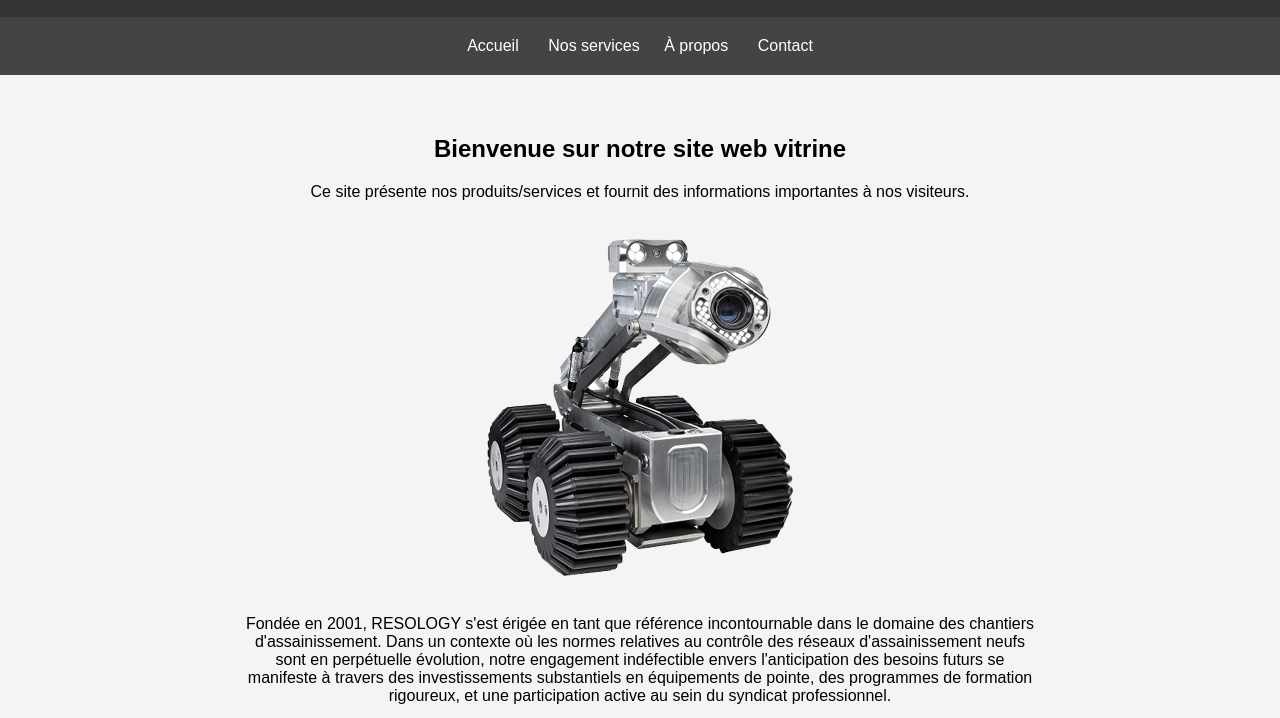
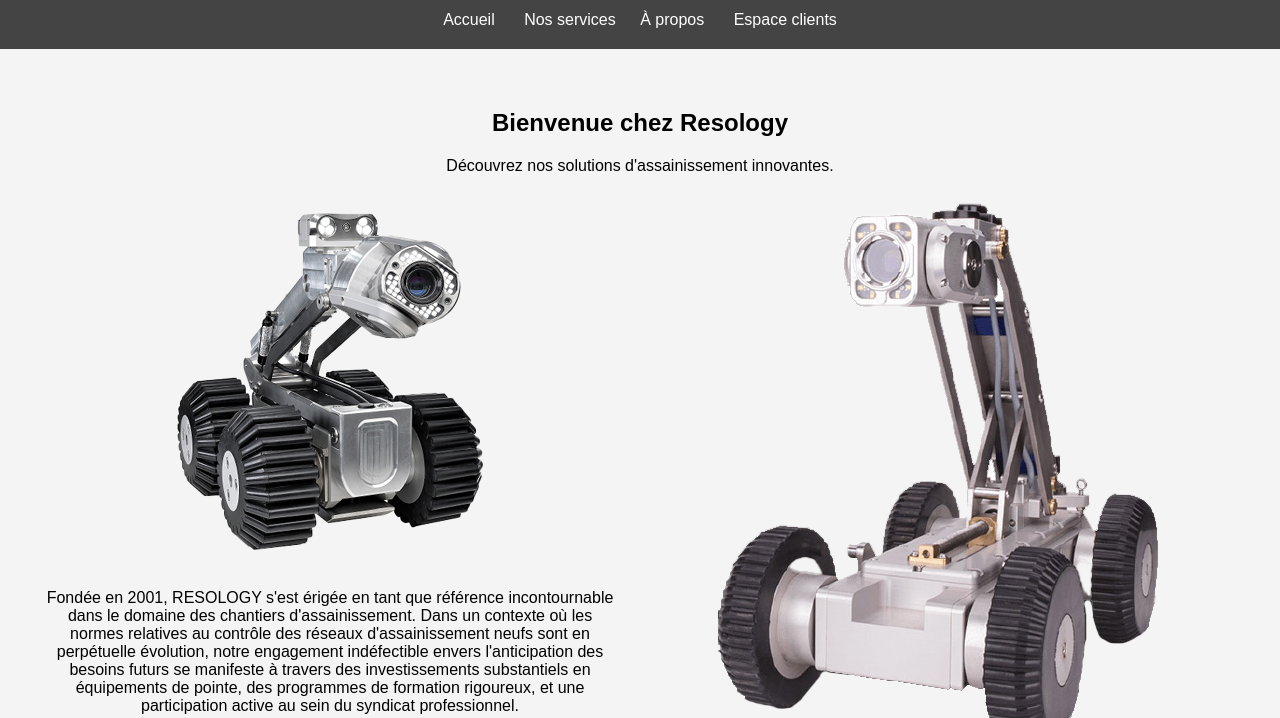
Before and after one commit to mattistjnn/guillaume-site, a plain HTML site: page index.html in a window 1280 px wide. Shown: the part 83-801 px from the top of the page. Drawn offline with Linux system fonts and the light colour scheme.

Commit message:
ugybpçiphbuo

```diff
--- a/index.html
+++ b/index.html
@@ -9,7 +9,7 @@
 <body>
 
     <header>
-        <h1>Resology</h1>
+        <img src="img/logo.png" alt="Image de présentation" class="presentation-image">
     </header>
 
     <nav>
@@ -26,31 +26,36 @@
         <div class="dropdown">
             <button class="dropbtn">À propos</button>
             <div class="dropdown-content">
-                <a href="#">Nous</a>
+                <a href="contact.html">Contact</a>
                 <a href="#">Nos réalisations</a>
             </div>
-        <a href="#">Contact</a>
+        </div>
+        <a href="#">Espace clients</a>
     </nav>
 
     <section class="welcome-section">
-        <h2>Bienvenue sur notre site web vitrine</h2>
-        <p>Ce site présente nos produits/services et fournit des informations importantes à nos visiteurs.</p>
+        <h1>Bienvenue chez Resology</h1>
+        <p>Découvrez nos solutions d'assainissement innovantes.</p>
 
         <div class="intro-text">
-            <img src="robot1.png" alt="Image de présentation" class="presentation-image">
+            <div class="text-with-image">
+                <img src="img/robot1.png" alt="Image de présentation" class="presentation-image">
+                <p>Fondée en 2001, RESOLOGY s'est érigée en tant que référence incontournable dans le domaine des chantiers d'assainissement. Dans un contexte où les normes relatives au contrôle des réseaux d'assainissement neufs sont en perpétuelle évolution, notre engagement indéfectible envers l'anticipation des besoins futurs se manifeste à travers des investissements substantiels en équipements de pointe, des programmes de formation rigoureux, et une participation active au sein du syndicat professionnel.</p>
+            </div>
 
-            <p>Fondée en 2001, RESOLOGY s'est érigée en tant que référence incontournable dans le domaine des chantiers d'assainissement. Dans un contexte où les normes relatives au contrôle des réseaux d'assainissement neufs sont en perpétuelle évolution, notre engagement indéfectible envers l'anticipation des besoins futurs se manifeste à travers des investissements substantiels en équipements de pointe, des programmes de formation rigoureux, et une participation active au sein du syndicat professionnel.</p>
+            <div class="image-with-text">
+                <img src="img/robot2.png" alt="Image de présentation" class="presentation-image">
+                <p>Notre démarche proactive vise à demeurer à l'avant-garde de l'industrie, prête à relever les défis posés par les nouvelles exigences de nos clients. Chez RESOLOGY, nous nous distinguons par notre quête incessante d'excellence, garantissant ainsi des solutions d'assainissement de qualité supérieure. En conjuguant expertise technique et engagement envers l'innovation, nous nous positionnons comme le partenaire privilégié pour répondre aux défis complexes de l'assainissement moderne.</p>
+            </div>
 
-            <img src="robot2.png" alt="Image de présentation" class="presentation-image">
+            <div class="text-with-image">
+                <img src="img/robot3.png" alt="Image de présentation" class="presentation-image">
+                <p>Votre satisfaction demeure au cœur de notre mission. En choisissant RESOLOGY, vous optez pour une entreprise dynamique, compétente et résolument tournée vers l'avenir, prête à accompagner votre projet d'assainissement avec professionnalisme et excellence.</p>
+            </div>
 
-            <p>Notre démarche proactive vise à demeurer à l'avant-garde de l'industrie, prête à relever les défis posés par les nouvelles exigences de nos clients. Chez RESOLOGY, nous nous distinguons par notre quête incessante d'excellence, garantissant ainsi des solutions d'assainissement de qualité supérieure. En conjuguant expertise technique et engagement envers l'innovation, nous nous positionnons comme le partenaire privilégié pour répondre aux défis complexes de l'assainissement moderne.</p>
-
-            <img src="robot3.png" alt="Image de présentation" class="presentation-image">
-
-            <p>Votre satisfaction demeure au cœur de notre mission. En choisissant RESOLOGY, vous optez pour une entreprise dynamique, compétente et résolument tournée vers l'avenir, prête à accompagner votre projet d'assainissement avec professionnalisme et excellence.</p>
-
-            <img src="drone1.png" alt="Image de présentation" class="presentation-image">
-
+            <div class="image-with-text">
+                <img src="img/drone1.png" alt="Image de présentation" class="presentation-image">
+            </div>
         </div>
     </section>
 
--- a/styles.css
+++ b/styles.css
@@ -3,9 +3,6 @@ body {
     margin: 0;
     padding: 0;
     background-color: #f4f4f4;
-    display: flex;
-    flex-direction: column;
-    min-height: 100vh; /* Pour s'assurer que la hauteur de la page est au moins la hauteur de la fenêtre visible */
 }
 
 header {
@@ -68,13 +65,18 @@ nav a {
 .welcome-section {
     text-align: center;
     padding: 40px;
-    flex: 1; /* Permet à la section de prendre tout l'espace disponible */
 }
 
 .intro-text {
-    margin-left: auto;
-    margin-right: auto;
-    max-width: 800px;
+    display: flex;
+    flex-wrap: wrap;
+    justify-content: space-between;
+}
+
+.text-with-image,
+.image-with-text {
+    flex: 0 0 calc(50% - 20px); /* 50% width with margin */
+    margin-bottom: 20px;
 }
 
 .presentation-image {
```
Also changed, not shown: img/drone1.png (renamed from drone1.png), img/logo.png (added), img/robot1.png (renamed from robot1.png), img/robot2.png (renamed from robot2.png), img/robot3.png (renamed from robot3.png).
